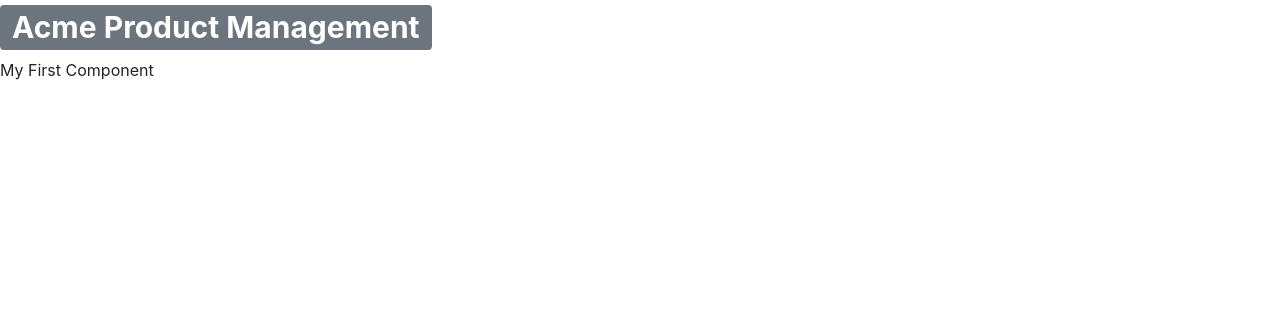
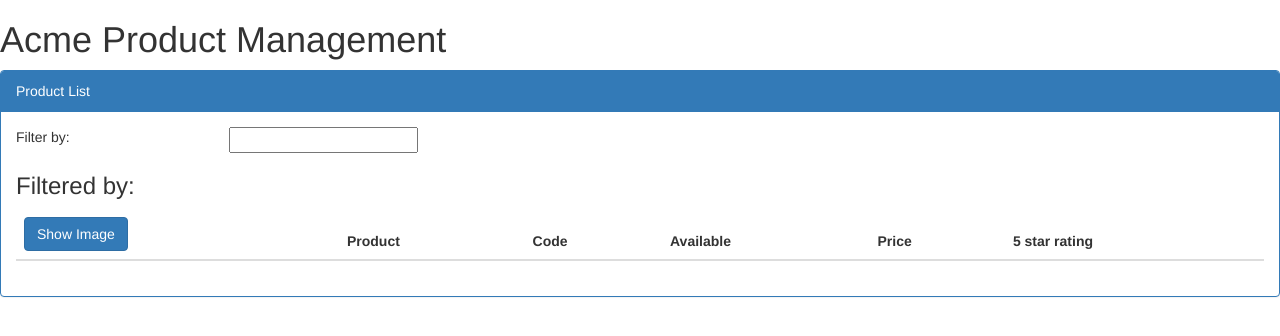
Before and after one commit to be-value/Angular-Pluralsight-course, an Angular app: page / in a window 1280 px wide. Shown: the top 336 px of the page. Built offline with nearby package versions, Linux system fonts and the light colour scheme.

Commit message:
Added bootstrap version 3.3.7 to the project

```diff
--- a/package.json
+++ b/package.json
@@ -22,7 +22,7 @@
     "@angular/platform-browser-dynamic": "^5.2.0",
     "@angular/router": "^5.2.0",
     "@ng-bootstrap/ng-bootstrap": "^1.1.2",
-    "bootstrap": "^4.1.0",
+    "bootstrap": "^3.3.7",
     "core-js": "^2.4.1",
     "rxjs": "^5.5.6",
     "zone.js": "^0.8.19"
--- a/src/app/app.component.html
+++ b/src/app/app.component.html
@@ -1,7 +1,7 @@
 <!--The content below is only a placeholder and can be replaced.-->
-<div>
-  <h1><span class="badge badge-secondary">{{ pageTitle }}</span></h1>
-  <div>My First Component</div>
+<div style="text-align: center">
+  <h1>Welcome to {{ pageTitle }}!!</h1>
+  ... Starter Files ...
 </div>
 <!-- <h2>Here are some links to help you start: </h2>
 <ul>
--- a/src/app/app.component.ts
+++ b/src/app/app.component.ts
@@ -2,9 +2,13 @@
 
 @Component({
   selector: 'app-pm-root',
-  templateUrl: './app.component.html',
+  template: `
+    <div><H1>{{pageTitle}}</H1>
+      <app-product-list></app-product-list>
+    </div>`,
+  // templateUrl: './app.component.html',
   styleUrls: ['./app.component.css']
 })
 export class AppComponent {
-  pageTitle = 'Acme Product Management';
+  pageTitle  = 'Acme Product Management';
 }
--- a/src/app/products/product-list.component.html
+++ b/src/app/products/product-list.component.html
@@ -1,3 +1,39 @@
-<p>
-  product-list works!
-</p>
+<div class="panel panel-primary">
+  <div class="panel-heading">
+      Product List
+  </div>
+  <div class='panel-body'>
+    <div class='row'>
+      <div class='col-md-2'>Filter by:</div>
+      <div class='col-md-4'>
+        <input type='text' />
+      </div>
+    </div>
+    <div class='row'>
+      <div class='col-md-6'>
+        <h3>Filtered by:</h3>
+      </div>
+    </div>
+    <div class="table-responsive">
+      <table class="table">
+        <thead>
+          <tr>
+            <th>
+              <button type="button" class="btn btn-primary">
+                Show Image
+              </button>
+            </th>
+            <th>Product</th>
+            <th>Code</th>
+            <th>Available</th>
+            <th>Price</th>
+            <th>5 star rating</th>
+          </tr>
+        </thead>
+        <tbody>
+
+        </tbody>
+      </table>
+    </div>
+  </div>
+</div>
--- a/src/index.html
+++ b/src/index.html
@@ -2,7 +2,7 @@
 <html lang="en">
 <head>
   <meta charset="utf-8">
-  <title>Website</title>
+  <title>Acme Product Management</title>
   <base href="/">
 
   <meta name="viewport" content="width=device-width, initial-scale=1">
```
Also changed, not shown: 1 other file (tests, documents, lock files or other folders).
